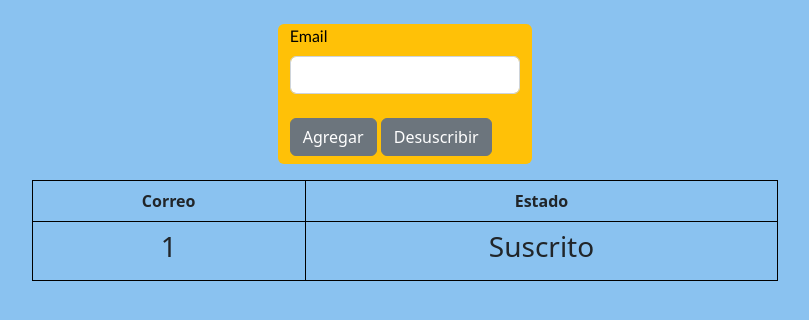
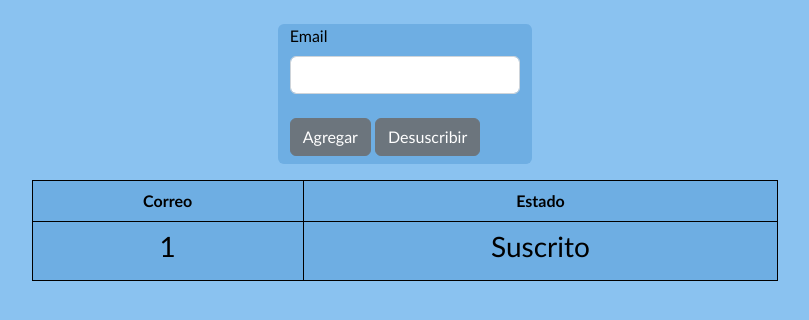
Before and after one commit to CitreaStricta/IS2, a Flask app: page /agregarmails in a window 1280 px wide. Shown: the part 73-393 px from the top of the page, without its empty margins (235-1044 px from the left). Run offline with Flask 2, Linux system fonts and the light colour scheme; a user stored in the database is signed in; a database or web service that is not in the repository returns one stand-in record (values such as "Sample title"); some libraries are stand-ins or nearby versions.

Commit message:
agregue redirección de usuario encuestado

```diff
--- a/app/admin/templates/admin/agregarmails.html
+++ b/app/admin/templates/admin/agregarmails.html
@@ -30,7 +30,7 @@
         {% if error %}
             <p style="color: red;"><strong>Error:</strong> {{ error }}
         {% endif %}
-        <form class="container rounded bg-warning mb-3"action="" method="post" novalidate>
+        <form class="container rounded estilo-casillas mb-3"action="" method="post" novalidate>
             {{form.hidden_tag()}}
             <div>
                 {{ form.email.label(class="form-label letras_en_login") }}
@@ -61,7 +61,7 @@
     </div>
     <center>
         <div class = "col-md-7">
-                <table class="table">
+                <table class="table estilo-casillas">
                     <tr>
                         <th>Correo</th>
                         <th>Estado</th>
--- a/app/public/routes.py
+++ b/app/public/routes.py
@@ -6,5 +6,8 @@ from . import public_bp
 @public_bp.route("/")
 def index():
     if current_user.is_authenticated: # si esta autentificado
+        if not current_user.is_admin:
+            return redirect(url_for("surveys.MySurveys"))
         return render_template("public/index.html")
+
     else: return redirect(url_for("auth.login"))
```
